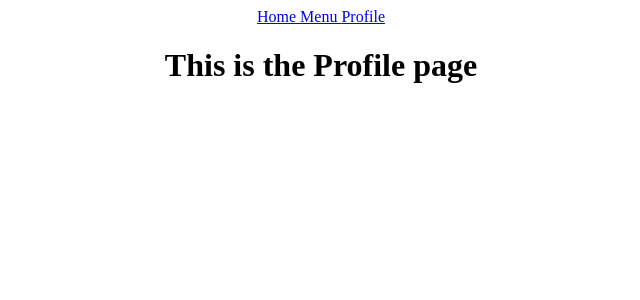
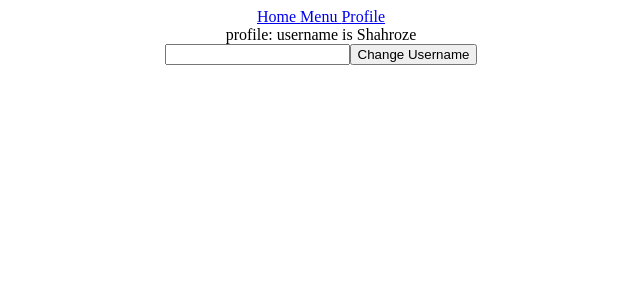
Before and after one commit to Shahroze-Gondal/pedro-react-app, a React (Create React App) app: page /profile in a window 1280 px wide. Shown: the top 300 px of the page, without its empty margins (319-959 px from the left). Built offline with nearby package versions, Linux system fonts and the light colour scheme.

Commit message:
context hook

```diff
--- a/src/App.js
+++ b/src/App.js
@@ -4,19 +4,24 @@ import Menu from './pages/Menu';
 import Profile from './pages/Profile';
 import Navbar from './Navbar';
 import {BrowserRouter as Router, Routes, Route} from "react-router-dom"
+import { useState, createContext } from 'react';
+export const AppContext = createContext();
 
 function App() {
+  const [username, setUsername] = useState('Shahroze')
   return (
     <div className="App">
+      <AppContext.Provider value={{ username, setUsername}}>
         <Router>
           <Navbar />
           <Routes>
-          <Route path='/' element={<Home />}/>
+            <Route path='/' element={<Home username={username}/>}/>
             <Route path='/menu' element={<Menu />}/>
-          <Route path='/profile' element={<Profile />}/>
+            <Route path='/profile' element={<Profile username={username} setUsername={setUsername}/>}/>
             <Route path='*' element={<>Page not found</>}/>
           </Routes>
         </Router>
+      </AppContext.Provider>
     </div>
   );
 }
--- /dev/null
+++ b/src/pages/ChangeProfile.js
@@ -0,0 +1,17 @@
+import React, { useContext, useState } from 'react'
+import { AppContext } from '../App'
+
+const ChangeProfile = (props) => {
+    const [newUserName, setNewUsername] = useState('')
+    const {setUsername} = useContext(AppContext)
+  return (
+    <div>
+      <input
+      onChange={(event)=>{setNewUsername(event.target.value)}}/>
+      {console.log(newUserName)}
+      <button onClick={()=>{setUsername(newUserName)}}>Change Username</button>
+    </div>
+  )
+}
+
+export default ChangeProfile
--- a/src/pages/Home.js
+++ b/src/pages/Home.js
@@ -1,9 +1,9 @@
 import React from 'react'
 
-const Home = () => {
+const Home = (props) => {
   return (
     <div>
-      <h1>This is the home page</h1>
+      <h1>This is the home page and user is {props.username}</h1>
     </div>
   )
 }
--- a/src/pages/Profile.js
+++ b/src/pages/Profile.js
@@ -1,9 +1,13 @@
-import React from 'react'
+import React, { useContext } from 'react';
+import ChangeProfile from './ChangeProfile';
+import { AppContext } from '../App';
 
-const Profile = () => {
+const Profile = (props) => {
+    const {username} = useContext(AppContext);
   return (
     <div>
-      <h1>This is the Profile page</h1>
+      profile: username is {username}
+      <ChangeProfile />
     </div>
   )
 }
```
Lines whose indentation alone changed are shown as unchanged.
